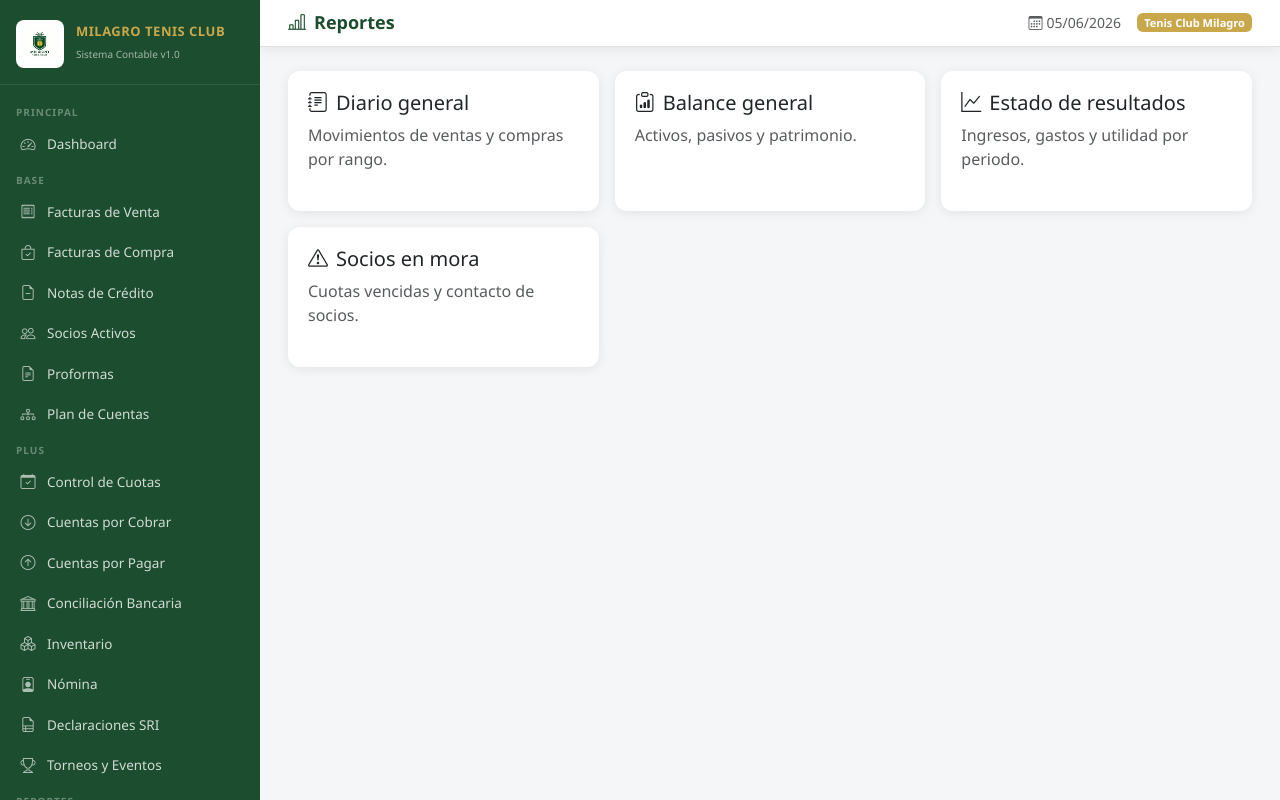
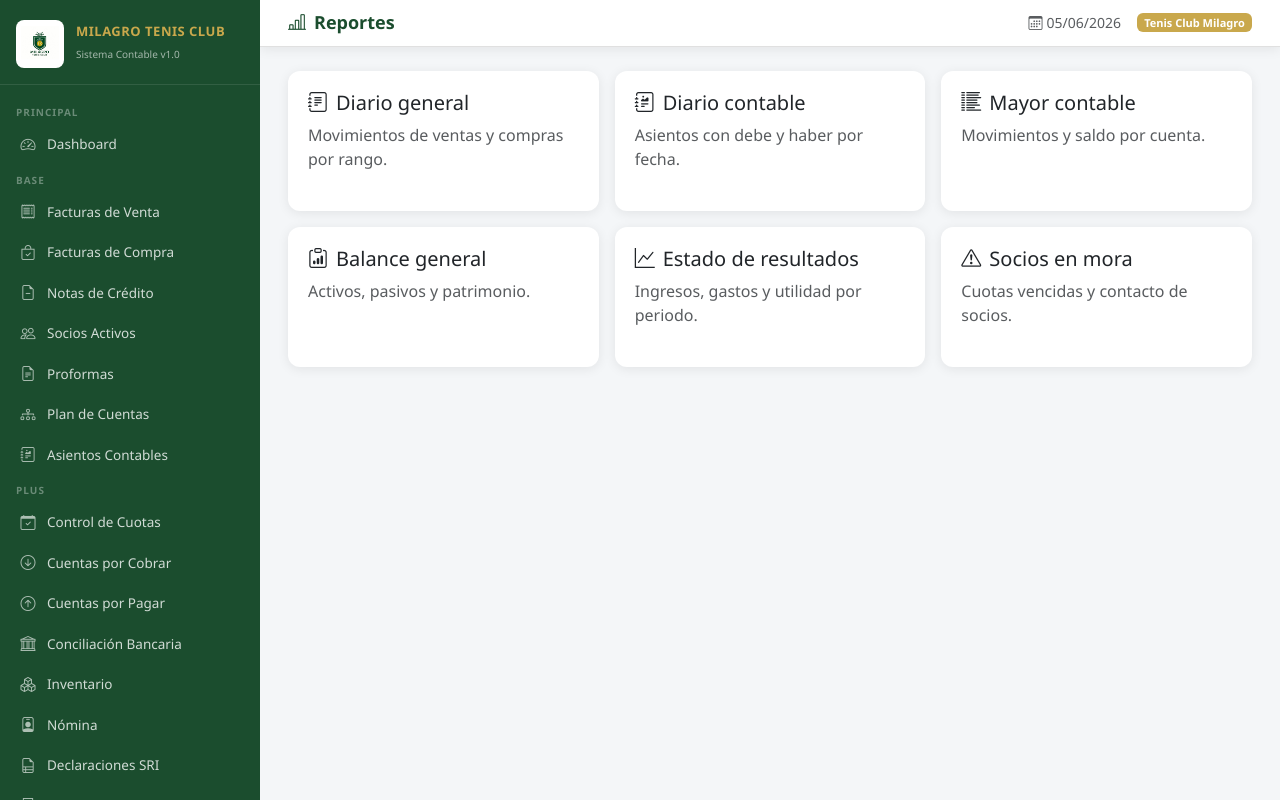
Before and after one commit to mvaldiviezoacfesval-spec/TenisClubSistema, a Flask app: page /reportes in a window 1280 px wide. Run offline with Flask 3, Linux system fonts and the light colour scheme.

Commit message:
Agregar asientos diario y mayor contable

```diff
--- a/app.py
+++ b/app.py
@@ -972,6 +972,138 @@ def cuenta_nueva():
     return render_template('plan_cuentas/form.html')
 
 # ─────────────────────────────────────────────
+@app.route('/asientos')
+def asientos():
+    fecha_ini = request.args.get('fecha_ini', datetime.now().strftime('%Y-%m-01'))
+    fecha_fin = request.args.get('fecha_fin', hoy())
+    conn = get_db()
+    asientos_list = conn.execute("""
+        SELECT a.*,
+               COALESCE(SUM(d.debe),0) as total_debe,
+               COALESCE(SUM(d.haber),0) as total_haber
+        FROM asientos a
+        LEFT JOIN asiento_detalles d ON d.asiento_id=a.id
+        WHERE a.fecha BETWEEN ? AND ?
+        GROUP BY a.id
+        ORDER BY a.fecha DESC, a.numero DESC
+    """, (fecha_ini, fecha_fin)).fetchall()
+    conn.close()
+    return render_template('asientos/index.html', asientos=asientos_list, fecha_ini=fecha_ini, fecha_fin=fecha_fin)
+
+@app.route('/asientos/nuevo', methods=['GET','POST'])
+def asiento_nuevo():
+    conn = get_db()
+    cuentas = conn.execute("SELECT * FROM plan_cuentas WHERE activa=1 ORDER BY codigo").fetchall()
+    if request.method == 'POST':
+        cuenta_ids = request.form.getlist('cuenta_id[]')
+        descripciones = request.form.getlist('detalle_desc[]')
+        debes = request.form.getlist('debe[]')
+        haberes = request.form.getlist('haber[]')
+        detalles = []
+        total_debe = 0.0
+        total_haber = 0.0
+        for cuenta_id, desc, debe, haber in zip(cuenta_ids, descripciones, debes, haberes):
+            debe_val = float(debe or 0)
+            haber_val = float(haber or 0)
+            if cuenta_id and (debe_val > 0 or haber_val > 0):
+                detalles.append((int(cuenta_id), desc, debe_val, haber_val))
+                total_debe += debe_val
+                total_haber += haber_val
+        if len(detalles) < 2:
+            flash('El asiento debe tener al menos dos lineas.', 'danger')
+        elif round(total_debe, 2) != round(total_haber, 2):
+            flash('El asiento no cuadra: debe y haber deben ser iguales.', 'danger')
+        else:
+            try:
+                numero = sig_numero('asientos', 'numero', 'ASI')
+                cur = conn.execute('''INSERT INTO asientos
+                    (numero,fecha,concepto,tipo,referencia_tipo)
+                    VALUES(?,?,?,?,?)''', (
+                    numero, request.form['fecha'], request.form['concepto'],
+                    request.form.get('tipo','manual'), request.form.get('referencia_tipo','manual')
+                ))
+                asiento_id = cur.lastrowid
+                for cuenta_id, desc, debe_val, haber_val in detalles:
+                    conn.execute('''INSERT INTO asiento_detalles
+                        (asiento_id,cuenta_id,descripcion,debe,haber)
+                        VALUES(?,?,?,?,?)''', (
+                        asiento_id, cuenta_id, desc, debe_val, haber_val
+                    ))
+                conn.commit()
+                flash(f'Asiento {numero} registrado correctamente.', 'success')
+                return redirect(url_for('asiento_detalle', id=asiento_id))
+            except Exception as e:
+                flash(f'Error: {e}', 'danger')
+    conn.close()
+    numero_preview = sig_numero('asientos', 'numero', 'ASI')
+    return render_template('asientos/form.html', cuentas=cuentas, hoy=hoy(), numero=numero_preview)
+
+@app.route('/asientos/<int:id>')
+def asiento_detalle(id):
+    conn = get_db()
+    asiento = conn.execute("SELECT * FROM asientos WHERE id=?", (id,)).fetchone()
+    detalles = conn.execute("""
+        SELECT d.*, p.codigo, p.nombre
+        FROM asiento_detalles d
+        JOIN plan_cuentas p ON p.id=d.cuenta_id
+        WHERE d.asiento_id=?
+        ORDER BY d.id
+    """, (id,)).fetchall()
+    conn.close()
+    return render_template('asientos/detalle.html', asiento=asiento, detalles=detalles)
+
+@app.route('/reportes/diario-contable')
+def diario_contable():
+    fecha_ini = request.args.get('fecha_ini', datetime.now().strftime('%Y-%m-01'))
+    fecha_fin = request.args.get('fecha_fin', hoy())
+    conn = get_db()
+    filas = conn.execute("""
+        SELECT a.numero, a.fecha, a.concepto, a.tipo,
+               p.codigo, p.nombre as cuenta,
+               d.descripcion, d.debe, d.haber
+        FROM asientos a
+        JOIN asiento_detalles d ON d.asiento_id=a.id
+        JOIN plan_cuentas p ON p.id=d.cuenta_id
+        WHERE a.fecha BETWEEN ? AND ?
+        ORDER BY a.fecha, a.numero, d.id
+    """, (fecha_ini, fecha_fin)).fetchall()
+    total_debe = sum(row['debe'] for row in filas)
+    total_haber = sum(row['haber'] for row in filas)
+    conn.close()
+    return render_template('reportes/diario_contable.html', filas=filas, fecha_ini=fecha_ini,
+                           fecha_fin=fecha_fin, total_debe=total_debe, total_haber=total_haber)
+
+@app.route('/reportes/mayor')
+def mayor_contable():
+    cuenta_id = request.args.get('cuenta_id','')
+    fecha_ini = request.args.get('fecha_ini', datetime.now().strftime('%Y-%m-01'))
+    fecha_fin = request.args.get('fecha_fin', hoy())
+    conn = get_db()
+    cuentas = conn.execute("SELECT * FROM plan_cuentas WHERE activa=1 ORDER BY codigo").fetchall()
+    movimientos = []
+    cuenta = None
+    saldo = 0.0
+    if cuenta_id:
+        cuenta = conn.execute("SELECT * FROM plan_cuentas WHERE id=?", (cuenta_id,)).fetchone()
+        movimientos = conn.execute("""
+            SELECT a.numero, a.fecha, a.concepto, d.descripcion, d.debe, d.haber
+            FROM asiento_detalles d
+            JOIN asientos a ON a.id=d.asiento_id
+            WHERE d.cuenta_id=? AND a.fecha BETWEEN ? AND ?
+            ORDER BY a.fecha, a.numero, d.id
+        """, (cuenta_id, fecha_ini, fecha_fin)).fetchall()
+    conn.close()
+    filas = []
+    for mov in movimientos:
+        if cuenta and cuenta['naturaleza'] == 'Acreedora':
+            saldo += mov['haber'] - mov['debe']
+        else:
+            saldo += mov['debe'] - mov['haber']
+        filas.append((mov, saldo))
+    return render_template('reportes/mayor.html', cuentas=cuentas, cuenta=cuenta, filas=filas,
+                           cuenta_id=cuenta_id, fecha_ini=fecha_ini, fecha_fin=fecha_fin, saldo=saldo)
+
+# ─────────────────────────────────────────────
 create_app()
 
 if __name__ == '__main__':
--- a/templates/base.html
+++ b/templates/base.html
@@ -45,6 +45,9 @@
     <a href="{{ url_for('plan_cuentas') }}" class="nav-link {% if 'plan_cuenta' in request.endpoint %}active{% endif %}">
       <span class="icon"><i class="bi bi-diagram-3"></i></span> Plan de Cuentas
     </a>
+    <a href="{{ url_for('asientos') }}" class="nav-link {% if 'asiento' in request.endpoint %}active{% endif %}">
+      <span class="icon"><i class="bi bi-journal-richtext"></i></span> Asientos Contables
+    </a>
 
     <div class="nav-section">Plus</div>
     <a href="{{ url_for('cuotas') }}" class="nav-link {% if 'cuota' in request.endpoint %}active{% endif %}">
@@ -81,6 +84,12 @@
     </a>
     <a href="{{ url_for('estado_resultados') }}" class="nav-link {% if request.endpoint=='estado_resultados' %}active{% endif %}">
       <span class="icon"><i class="bi bi-graph-up"></i></span> Estado de Resultados
+    </a>
+    <a href="{{ url_for('diario_contable') }}" class="nav-link {% if request.endpoint=='diario_contable' %}active{% endif %}">
+      <span class="icon"><i class="bi bi-journal-text"></i></span> Diario Contable
+    </a>
+    <a href="{{ url_for('mayor_contable') }}" class="nav-link {% if request.endpoint=='mayor_contable' %}active{% endif %}">
+      <span class="icon"><i class="bi bi-list-columns-reverse"></i></span> Mayor Contable
     </a>
   </nav>
 
--- a/templates/reportes/index.html
+++ b/templates/reportes/index.html
@@ -5,6 +5,8 @@
 {% block content %}
 <div class="row g-3">
   <div class="col-md-4"><a class="card text-decoration-none text-dark h-100" href="{{ url_for('reporte_diario') }}"><div class="card-body"><h5><i class="bi bi-journal-text me-2"></i>Diario general</h5><p class="text-muted mb-0">Movimientos de ventas y compras por rango.</p></div></a></div>
+  <div class="col-md-4"><a class="card text-decoration-none text-dark h-100" href="{{ url_for('diario_contable') }}"><div class="card-body"><h5><i class="bi bi-journal-richtext me-2"></i>Diario contable</h5><p class="text-muted mb-0">Asientos con debe y haber por fecha.</p></div></a></div>
+  <div class="col-md-4"><a class="card text-decoration-none text-dark h-100" href="{{ url_for('mayor_contable') }}"><div class="card-body"><h5><i class="bi bi-list-columns-reverse me-2"></i>Mayor contable</h5><p class="text-muted mb-0">Movimientos y saldo por cuenta.</p></div></a></div>
   <div class="col-md-4"><a class="card text-decoration-none text-dark h-100" href="{{ url_for('balance_general') }}"><div class="card-body"><h5><i class="bi bi-clipboard-data me-2"></i>Balance general</h5><p class="text-muted mb-0">Activos, pasivos y patrimonio.</p></div></a></div>
   <div class="col-md-4"><a class="card text-decoration-none text-dark h-100" href="{{ url_for('estado_resultados') }}"><div class="card-body"><h5><i class="bi bi-graph-up me-2"></i>Estado de resultados</h5><p class="text-muted mb-0">Ingresos, gastos y utilidad por periodo.</p></div></a></div>
   <div class="col-md-4"><a class="card text-decoration-none text-dark h-100" href="{{ url_for('reporte_socios_mora') }}"><div class="card-body"><h5><i class="bi bi-exclamation-triangle me-2"></i>Socios en mora</h5><p class="text-muted mb-0">Cuotas vencidas y contacto de socios.</p></div></a></div>
```
Also changed, not shown: templates/asientos/detalle.html (added, +22 -0 lines), templates/asientos/form.html (added, +70 -0 lines), templates/asientos/index.html (added, +38 -0 lines), templates/reportes/diario_contable.html (added, +11 -0 lines), templates/reportes/mayor.html (added, +18 -0 lines), 1 other file.
